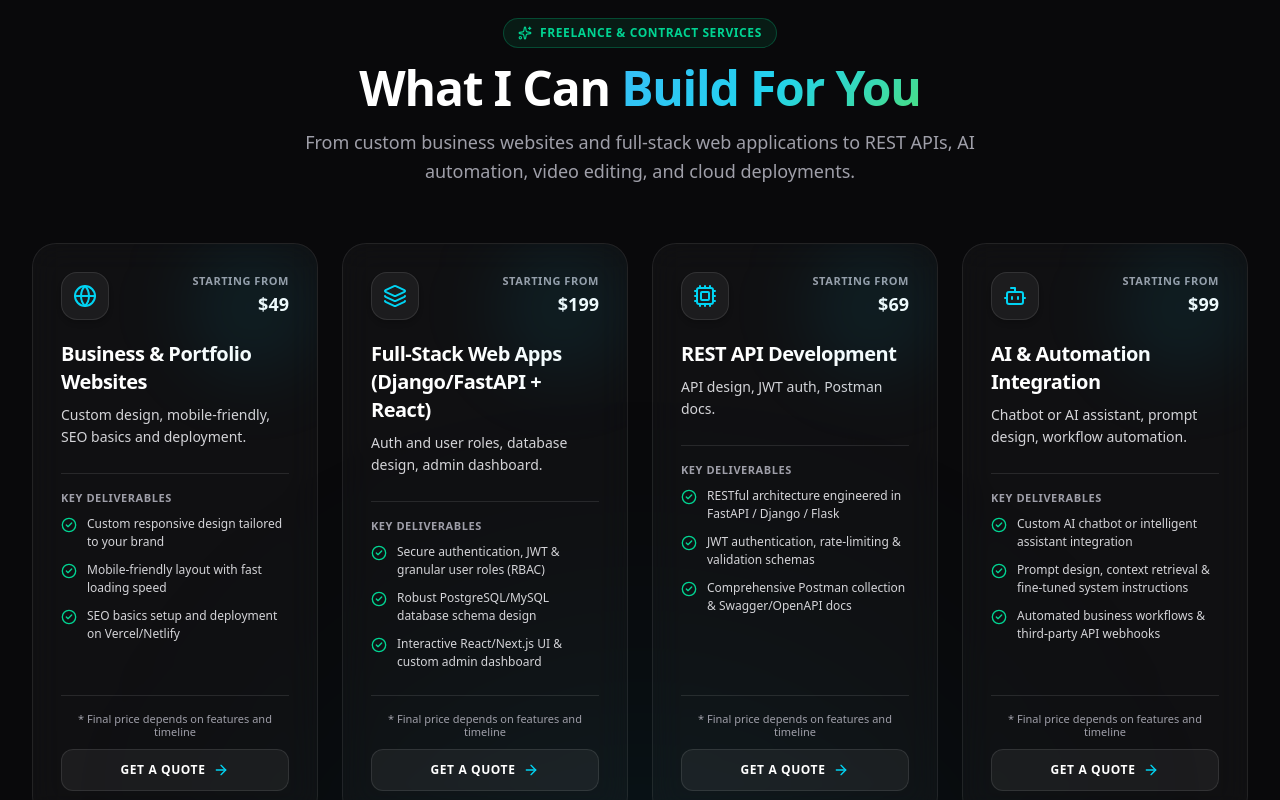
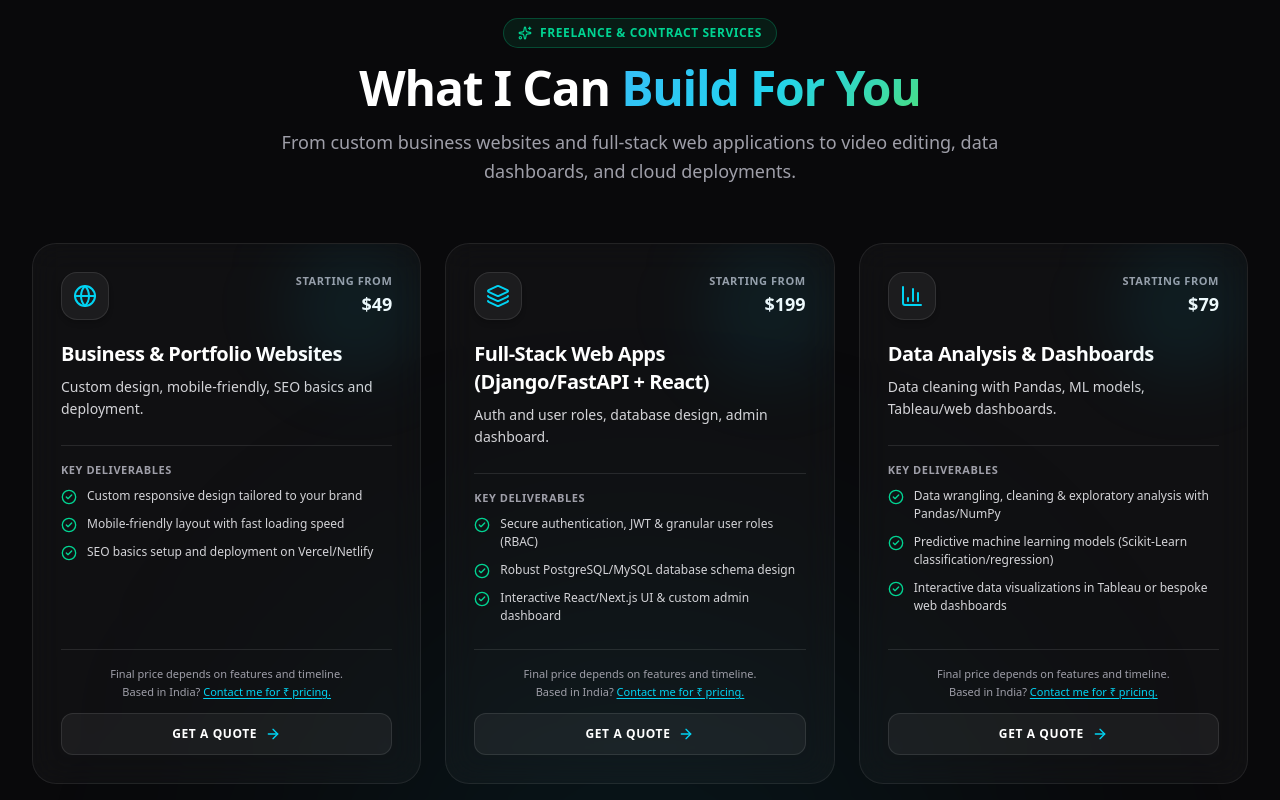
Before and after one commit to MEHTHAB7/My_portfolio, a Next.js app: page / in a window 1280 px wide. Shown: the part 2440-3240 px from the top of the page. Built offline with nearby package versions, Linux system fonts and the light colour scheme.

Commit message:
Update service cards: remove REST API and AI automation, add in-card ₹ pricing link and note

```diff
--- a/components/ContactSection.tsx
+++ b/components/ContactSection.tsx
@@ -21,12 +21,10 @@ const PROJECT_TYPE_OPTIONS = [
   "Full-Time / Developer Role",
   "Business/Portfolio Website",
   "Full-Stack Web App",
-  "REST API Development",
-  "AI & Automation Integration",
+  "Video Editing",
+  "Resume Making",
   "Data Analysis & Dashboards",
   "Bug Fixes & Deployment",
-  "Video Editing",
-  "Resume Making",
   "Other",
 ];
 
--- a/components/ServicesSection.tsx
+++ b/components/ServicesSection.tsx
@@ -22,20 +22,25 @@ import {
 /**
  * FREELANCE SERVICES & PRICING CONFIG
  * ====================================
- * Edit starting prices, titles, descriptions, and deliverables below in one place.
+ * Edit starting prices, titles, descriptions, deliverables, and card notes below in one place.
  */
+export const PRICING_NOTES = {
+  timeline: "Final price depends on features and timeline.",
+  indiaPrefix: "Based in India? ",
+  indiaLink: "Contact me for ₹ pricing.",
+} as const;
+
+export const SERVICES_PRICE_DISCLAIMER = PRICING_NOTES.timeline;
+
 export interface ServiceItem {
   id: string;
   title: string;
-  iconName: "Globe" | "Layers" | "Cpu" | "Bot" | "BarChart3" | "Wrench" | "Video" | "FileText";
+  iconName: "Globe" | "Layers" | "BarChart3" | "Wrench" | "Video" | "FileText";
   startingPrice: string; // Starting prices in USD ($)
   description: string;
   deliverables: [string, string, string];
   projectType: string; // Maps directly to Contact Form dropdown options
 }
-
-export const SERVICES_PRICE_DISCLAIMER =
-  "Final price depends on features and timeline";
 
 export const SERVICES_DATA: ServiceItem[] = [
   {
@@ -63,32 +68,6 @@ export const SERVICES_DATA: ServiceItem[] = [
       "Interactive React/Next.js UI & custom admin dashboard",
     ],
     projectType: "Full-Stack Web App",
-  },
-  {
-    id: "rest-api-development",
-    title: "REST API Development",
-    iconName: "Cpu",
-    startingPrice: "$69",
-    description: "API design, JWT auth, Postman docs.",
-    deliverables: [
-      "RESTful architecture engineered in FastAPI / Django / Flask",
-      "JWT authentication, rate-limiting & validation schemas",
-      "Comprehensive Postman collection & Swagger/OpenAPI docs",
-    ],
-    projectType: "REST API Development",
-  },
-  {
-    id: "ai-automation",
-    title: "AI & Automation Integration",
-    iconName: "Bot",
-    startingPrice: "$99",
-    description: "Chatbot or AI assistant, prompt design, workflow automation.",
-    deliverables: [
-      "Custom AI chatbot or intelligent assistant integration",
-      "Prompt design, context retrieval & fine-tuned system instructions",
-      "Automated business workflows & third-party API webhooks",
-    ],
-    projectType: "AI & Automation Integration",
   },
   {
     id: "data-analysis-dashboards",
@@ -147,8 +126,6 @@ export const SERVICES_DATA: ServiceItem[] = [
 const iconMap: Record<ServiceItem["iconName"], LucideIcon> = {
   Globe,
   Layers,
-  Cpu,
-  Bot,
   BarChart3,
   Wrench,
   Video,
@@ -231,12 +208,12 @@ export default function ServicesSection() {
             transition={{ delay: 0.2 }}
             className="text-zinc-400 text-base sm:text-lg leading-relaxed"
           >
-            From custom business websites and full-stack web applications to REST APIs, AI automation, video editing, and cloud deployments.
+            From custom business websites and full-stack web applications to video editing, data dashboards, and cloud deployments.
           </motion.p>
         </div>
 
-        {/* 8 Services Responsive Grid */}
-        <div className="grid grid-cols-1 md:grid-cols-2 lg:grid-cols-3 xl:grid-cols-4 gap-6 items-stretch mb-8">
+        {/* 6 Services Responsive Grid */}
+        <div className="grid grid-cols-1 md:grid-cols-2 lg:grid-cols-3 gap-6 items-stretch mb-20">
           {SERVICES_DATA.map((service, idx) => {
             const IconComponent = iconMap[service.iconName] || Globe;
 
@@ -294,11 +271,24 @@ export default function ServicesSection() {
                   </div>
                 </div>
 
-                {/* Card Footer: Pricing Note & Get a Quote CTA */}
-                <div className="pt-4 border-t border-white/10 mt-auto space-y-2.5">
-                  <p className="text-[11px] text-zinc-400 text-center leading-tight">
-                    * {SERVICES_PRICE_DISCLAIMER}
-                  </p>
+                {/* Card Footer: Pricing Notes & Get a Quote CTA */}
+                <div className="pt-4 border-t border-white/10 mt-auto space-y-3">
+                  <div className="text-[11px] text-zinc-400 text-center leading-normal space-y-0.5">
+                    <p>{PRICING_NOTES.timeline}</p>
+                    <p>
+                      {PRICING_NOTES.indiaPrefix}
+                      <a
+                        href="#contact"
+                        onClick={(e) => {
+                          e.preventDefault();
+                          handleGetQuote(service.projectType);
+                        }}
+                        className="text-cyan-400 hover:text-cyan-300 underline underline-offset-2 transition-colors cursor-pointer"
+                      >
+                        {PRICING_NOTES.indiaLink}
+                      </a>
+                    </p>
+                  </div>
                   <button
                     type="button"
                     onClick={() => handleGetQuote(service.projectType)}
@@ -311,16 +301,6 @@ export default function ServicesSection() {
               </motion.div>
             );
           })}
-        </div>
-
-        {/* Small muted line centered under the cards */}
-        <div className="text-center mb-16">
-          <a
-            href="#contact"
-            className="text-xs sm:text-sm text-zinc-400 hover:text-cyan-400 transition-colors inline-block"
-          >
-            Based in India? Contact me for rupee (₹) pricing.
-          </a>
         </div>
 
         {/* "How I Work" Strip */}
--- a/config/portfolio.ts
+++ b/config/portfolio.ts
@@ -62,6 +62,7 @@ export const CONTACT_INFO = {
 export {
   SERVICES_DATA,
   SERVICES_PRICE_DISCLAIMER,
+  PRICING_NOTES,
   type ServiceItem,
 } from "@/components/ServicesSection";
 
```
